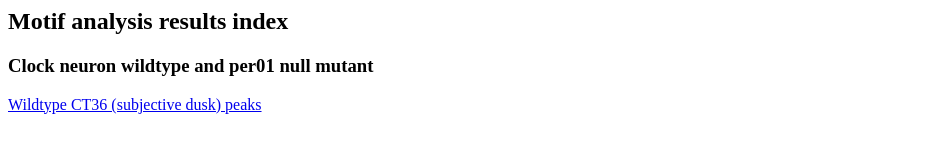
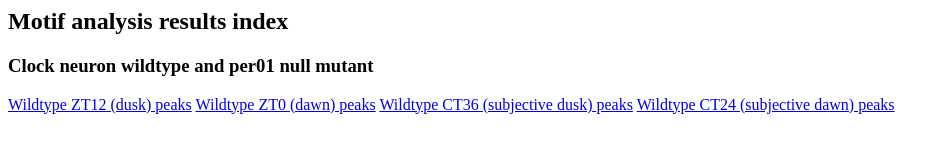
Before and after one commit to yeyuan98/motifAnalysisExports, a plain HTML site: page index.html in a window 1280 px wide. Shown: the whole page, without its empty margins (0-950 px from the left). Drawn offline with Linux system fonts and the light colour scheme.

Commit message:
Update index.html

```diff
--- a/index.html
+++ b/index.html
@@ -1,4 +1,7 @@
 <h2>Motif analysis results index</h2>
 
 <h3>Clock neuron wildtype and per01 null mutant</h3>
+<a href="findMotifs.ZT12HIGH/homerResults.html">Wildtype ZT12 (dusk) peaks</a>
+<a href="findMotifs.ZT0HIGH/homerResults.html">Wildtype ZT0 (dawn) peaks</a>
 <a href="HOMER.CT36HIGH.q0.1/homerResults.html">Wildtype CT36 (subjective dusk) peaks</a>
+<a href="HOMER.CT24HIGH.q0.1/homerResults.html">Wildtype CT24 (subjective dawn) peaks</a>
```
